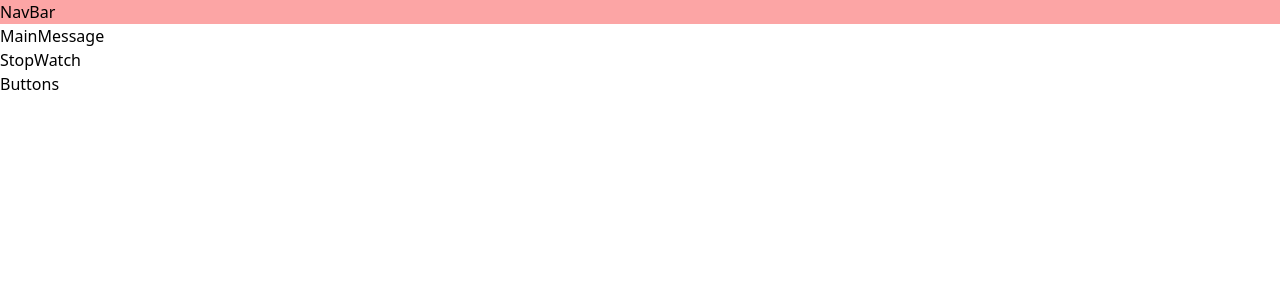
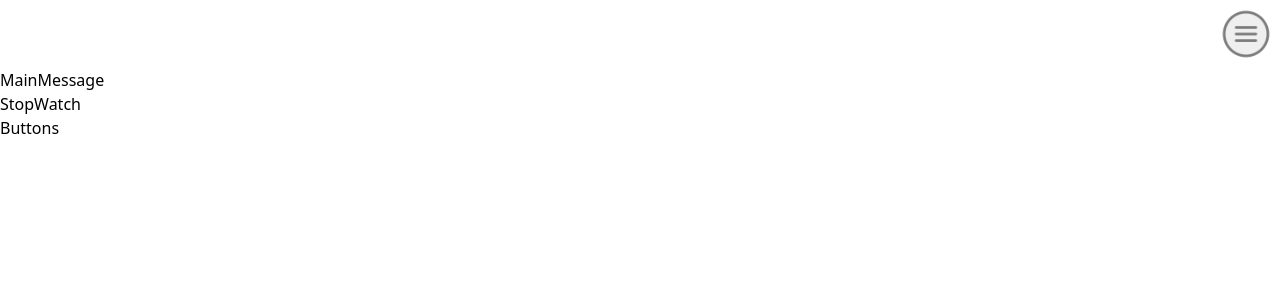
Before and after one commit to LanaGomes/timeSync, a React (Vite) app: page / in a window 1280 px wide. Shown: the top 300 px of the page. Built offline with nearby package versions, Linux system fonts and the light colour scheme.

Commit message:
adding Icon in NavBar

```diff
--- a/src/components/NavBar.jsx
+++ b/src/components/NavBar.jsx
@@ -1,4 +1,10 @@
+import IconMenu64 from "../Images/menuIcon64.png";
+
 function NavBar() {
-  return <div className="bg-red-300">NavBar</div>;
+  return (
+    <nav className="bg-white flex justify-end items-center">
+      <img className="h-14 m-1.5" src={IconMenu64} />
+    </nav>
+  );
 }
 export default NavBar;
```
